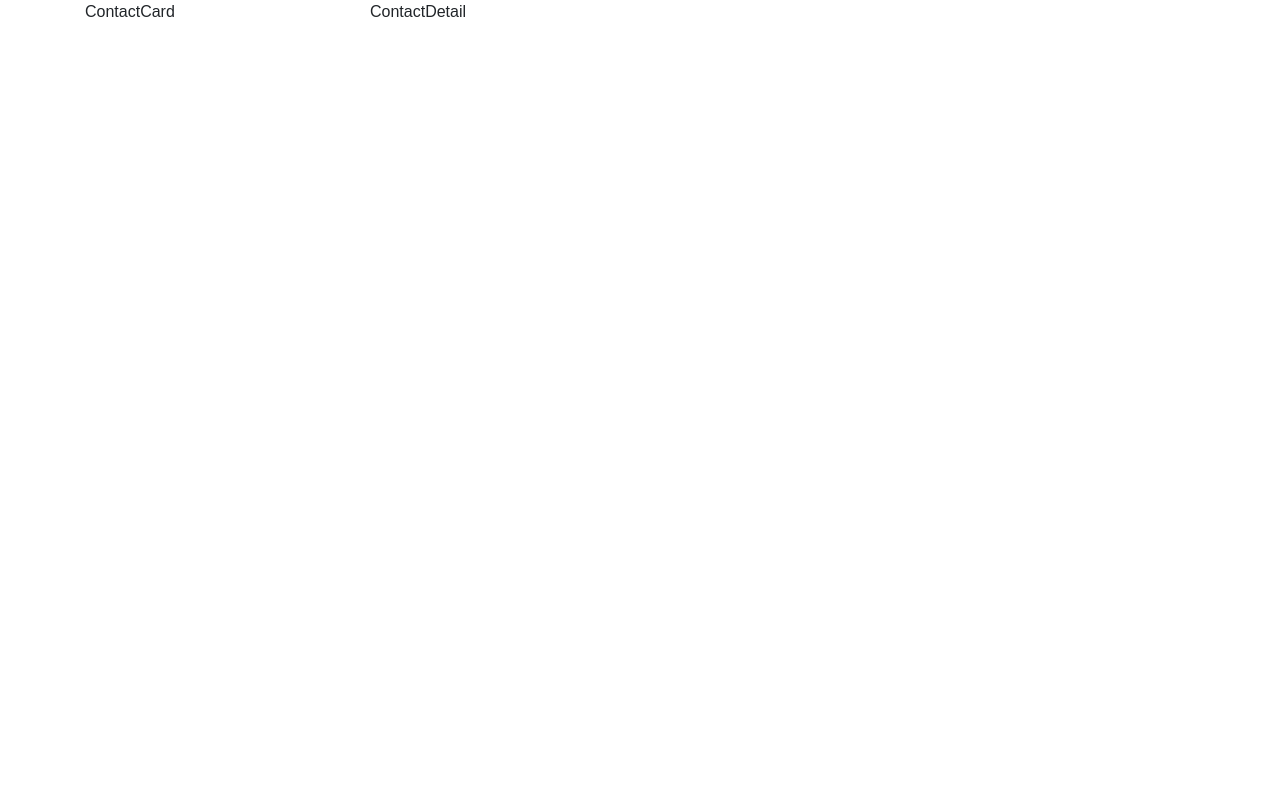
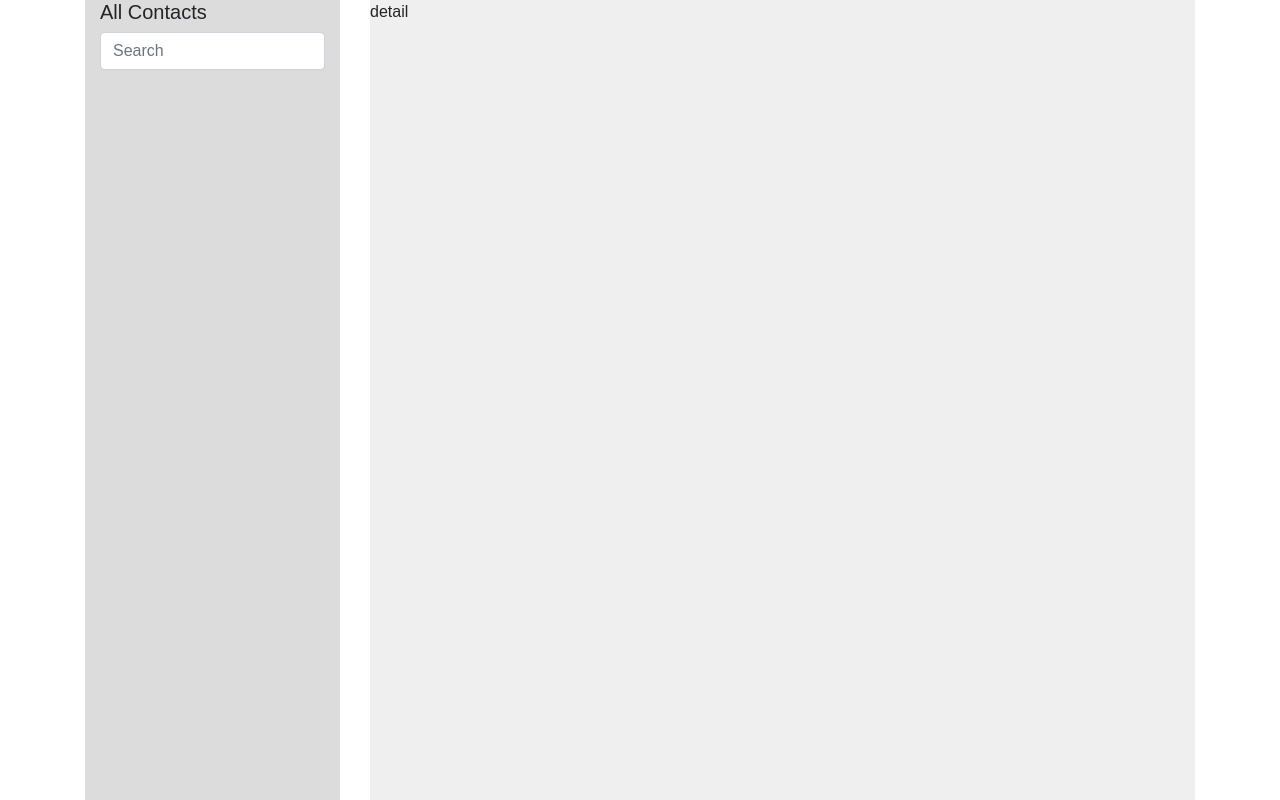
Before and after one commit to jonaslhc/contactlist-frontend, a React (Create React App) app: page / in a window 1280 px wide. Built offline with nearby package versions, Linux system fonts and the light colour scheme.

Commit message:
Set the css styles for background

```diff
--- /dev/null
+++ b/src/components/ContactBar.jsx
@@ -0,0 +1,36 @@
+import React, { Component } from 'react';
+import { Container, InputGroup, Input } from 'reactstrap';
+import ContactCard from '../components/ContactCard';
+
+import '../styles/contactBars.css';
+
+class ContactBar extends Component {
+  constructor(props) {
+    super(props);
+
+    this.state = {
+
+    };
+    this.renderContactCard = this.renderContactCard.bind(this);
+  }
+
+  renderContactCard() {
+    return <ContactCard />;
+  }
+
+  render() {
+    return (
+      <Container className="searchbar-container">
+        <div className="search-container">
+          <h5>All Contacts</h5>
+          <InputGroup>
+            <Input placeholder="Search" />
+          </InputGroup>
+        </div>
+        {this.renderContactCard}
+      </Container>
+    );
+  }
+}
+
+export default ContactBar;
--- a/src/components/ContactDetail.jsx
+++ b/src/components/ContactDetail.jsx
@@ -1,8 +1,23 @@
-import React from 'react';
+import React, { Component } from 'react';
 
+import '../styles/contactDetail.css';
 
-const ContactDetail = () => (
-  <p>ContactDetail</p>
-);
+class ContactDetail extends Component {
+  constructor(props) {
+    super(props);
+
+    this.state = {
+
+    };
+  }
+
+  render() {
+    return (
+      <div className="contact-detail-container">
+        detail
+      </div>
+    );
+  }
+}
 
 export default ContactDetail;
--- a/src/containers/Home.jsx
+++ b/src/containers/Home.jsx
@@ -1,6 +1,6 @@
 import React, { Component } from 'react';
 import { Container, Col, Row } from 'reactstrap';
-import ContactCard from '../components/ContactCard';
+import ContactBar from '../components/ContactBar';
 import ContactDetail from '../components/ContactDetail';
 
 class Home extends Component {
@@ -17,7 +17,7 @@ class Home extends Component {
       <Container>
         <Row>
           <Col xs="3">
-            <ContactCard />
+            <ContactBar />
           </Col>
           <Col xs="9">
             <ContactDetail />
--- /dev/null
+++ b/src/styles/contactBars.css
@@ -0,0 +1,4 @@
+.searchbar-container {
+  background-color: gainsboro;
+  min-height: 100vh;
+}
--- /dev/null
+++ b/src/styles/contactDetail.css
@@ -0,0 +1,4 @@
+.contact-detail-container {
+  background-color: #efefef;
+  min-height: 100vh;
+}
```
